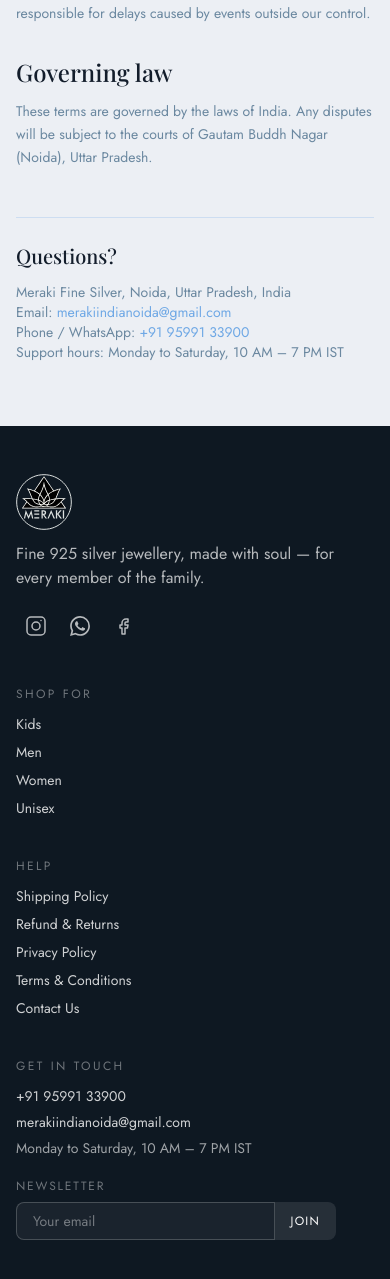
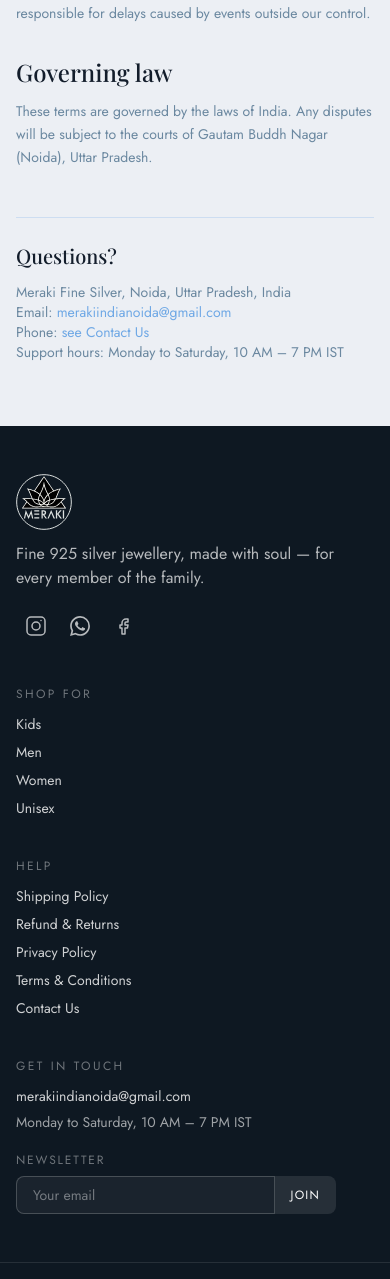
Before and after one commit to merakiindianoida/Meraki_e_comm, a Next.js app: page /terms in a window 390 px wide. Shown: the part 1846-3125 px from the top of the page. Built offline with nearby package versions, Linux system fonts and the light colour scheme; no server answers; the database is empty.

Commit message:
Keep the phone number on the contact page only

```diff
--- a/components/Footer.tsx
+++ b/components/Footer.tsx
@@ -123,12 +123,8 @@
           <p className="text-xs uppercase tracking-[0.2em] text-white/40">
             Get in Touch
           </p>
+          {/* Phone deliberately left off the footer - it's only on the contact page. */}
           <ul className="mt-3 space-y-1.5 text-sm text-white/80">
-            <li>
-              <a href={BUSINESS.phoneHref} className="underline-hover transition hover:text-[var(--accent)]">
-                {BUSINESS.phoneDisplay}
-              </a>
-            </li>
             <li>
               <a
                 href={`mailto:${BUSINESS.email}`}
--- a/components/PolicyPage.tsx
+++ b/components/PolicyPage.tsx
@@ -48,10 +48,10 @@
             {BUSINESS.email}
           </a>
           <br />
-          Phone / WhatsApp:{" "}
-          <a href={BUSINESS.phoneHref} className="underline-hover text-[var(--accent)]">
-            {BUSINESS.phoneDisplay}
-          </a>
+          Phone:{" "}
+          <Link href="/contact" className="underline-hover text-[var(--accent)]">
+            see Contact Us
+          </Link>
           <br />
           Support hours: {BUSINESS.supportHours}
         </p>
```
